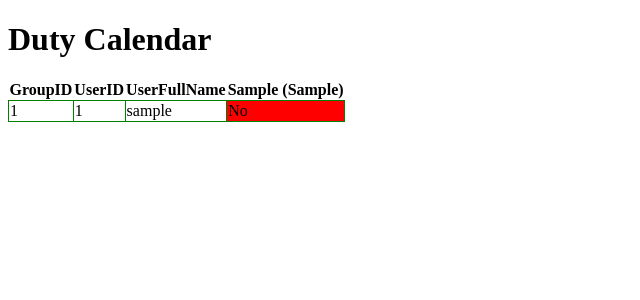
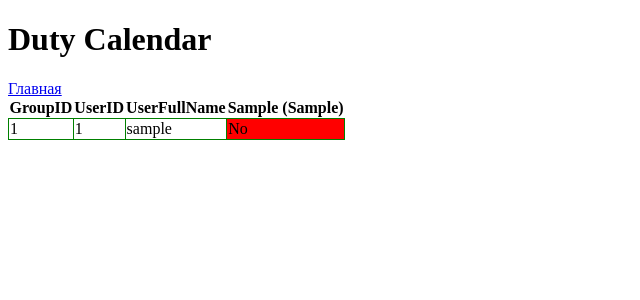
Before and after one commit to andrei300399/green_test, a Flask app: page /calendar in a window 1280 px wide. Shown: the top 300 px of the page, without its empty margins (0-640 px from the left). Run offline with Flask 2, Linux system fonts and the light colour scheme; tables that the repository leaves empty hold one stand-in row (values such as "Sample post").

Commit message:
add link for home

```diff
--- a/templates/calendar.html
+++ b/templates/calendar.html
@@ -8,6 +8,7 @@
 </head>
 <body>
 <h1>Duty Calendar</h1>
+<a href="/">Главная</a>
 <table>
     <thead>
     <tr>
```
